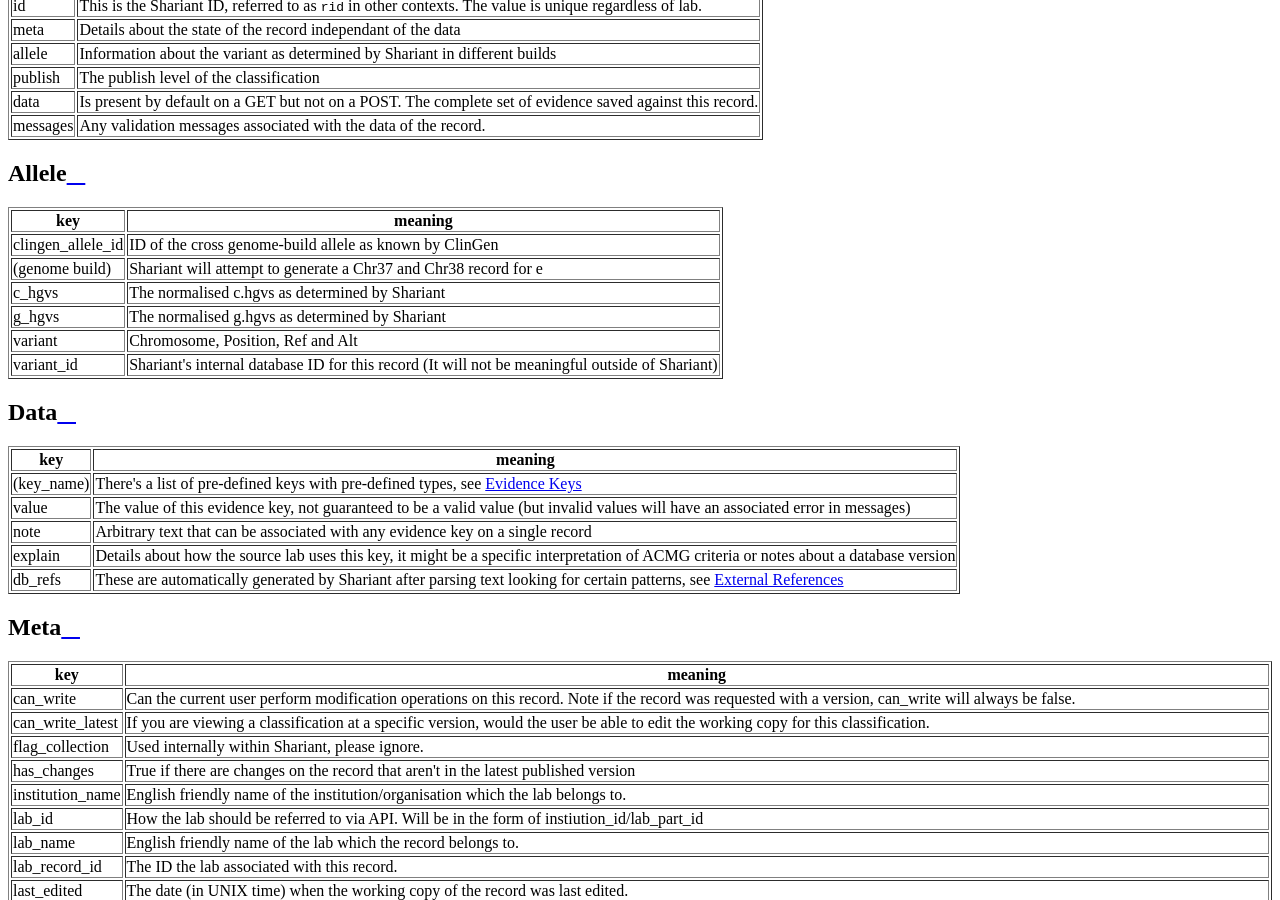
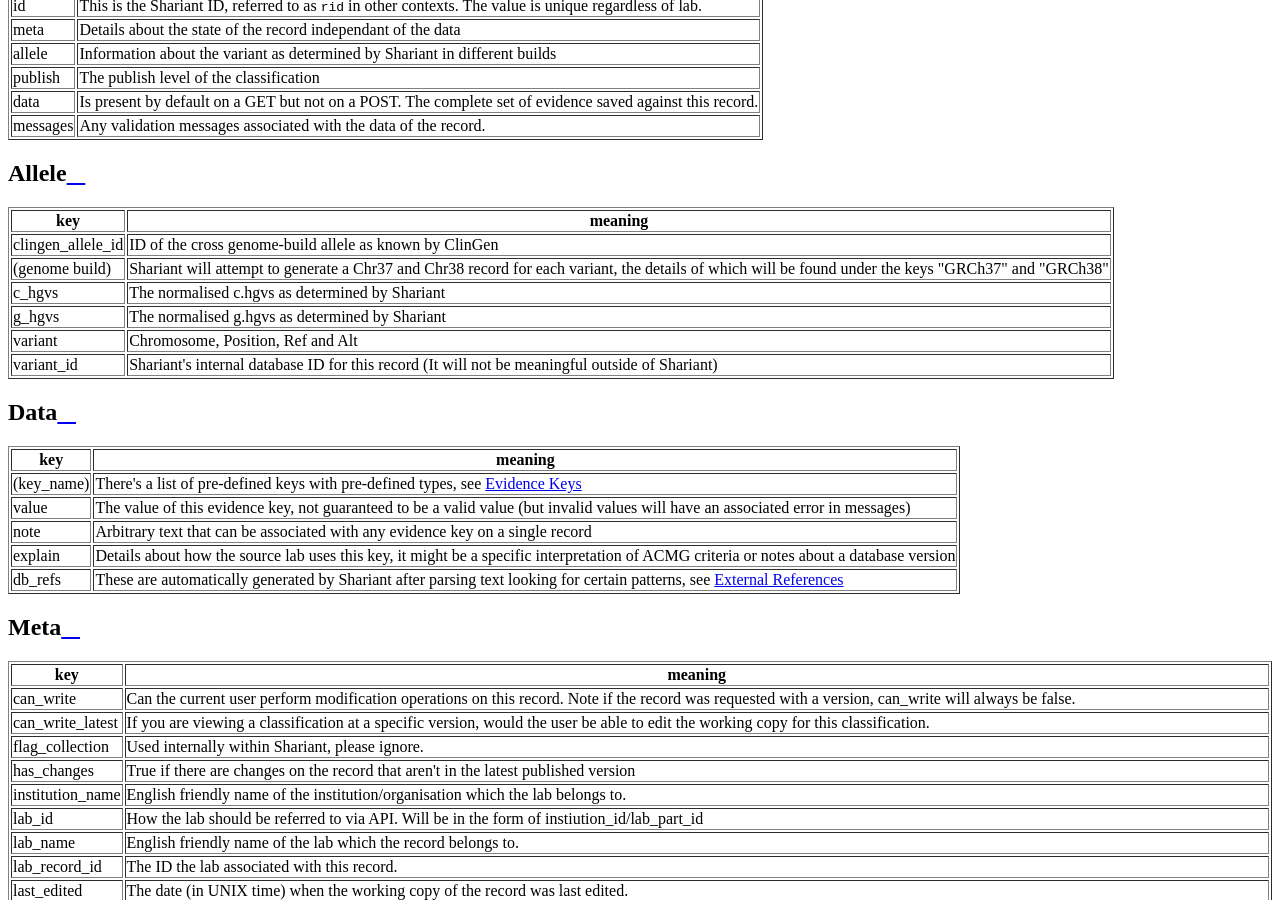
Before and after one commit to SACGF/shariant_docs, a Sphinx documentation site: the page built from docs/integration/api/classification_json.md, in a window 1280 px wide and 900 px high, scrolled down 2150 px. Built offline with Sphinx 7.4.7 and the Read the Docs theme 2.0.0, drawn with Linux system fonts in a browser that asks for light colours.

Commit message:
Update classification_json.md

```diff
--- a/docs/integration/api/classification_json.md
+++ b/docs/integration/api/classification_json.md
@@ -89,7 +89,7 @@ An example of the result of a GET or POST below
 |key|meaning|
 |---|-------|
 |clingen_allele_id|ID of the cross genome-build allele as known by ClinGen|
-|(genome build)|Shariant will attempt to generate a Chr37 and Chr38 record for e
+|(genome build)|Shariant will attempt to generate a Chr37 and Chr38 record for each variant, the details of which will be found under the keys "GRCh37" and "GRCh38"|
 |c_hgvs|The normalised c.hgvs as determined by Shariant|
 |g_hgvs|The normalised g.hgvs as determined by Shariant|
 |variant|Chromosome, Position, Ref and Alt|
```
